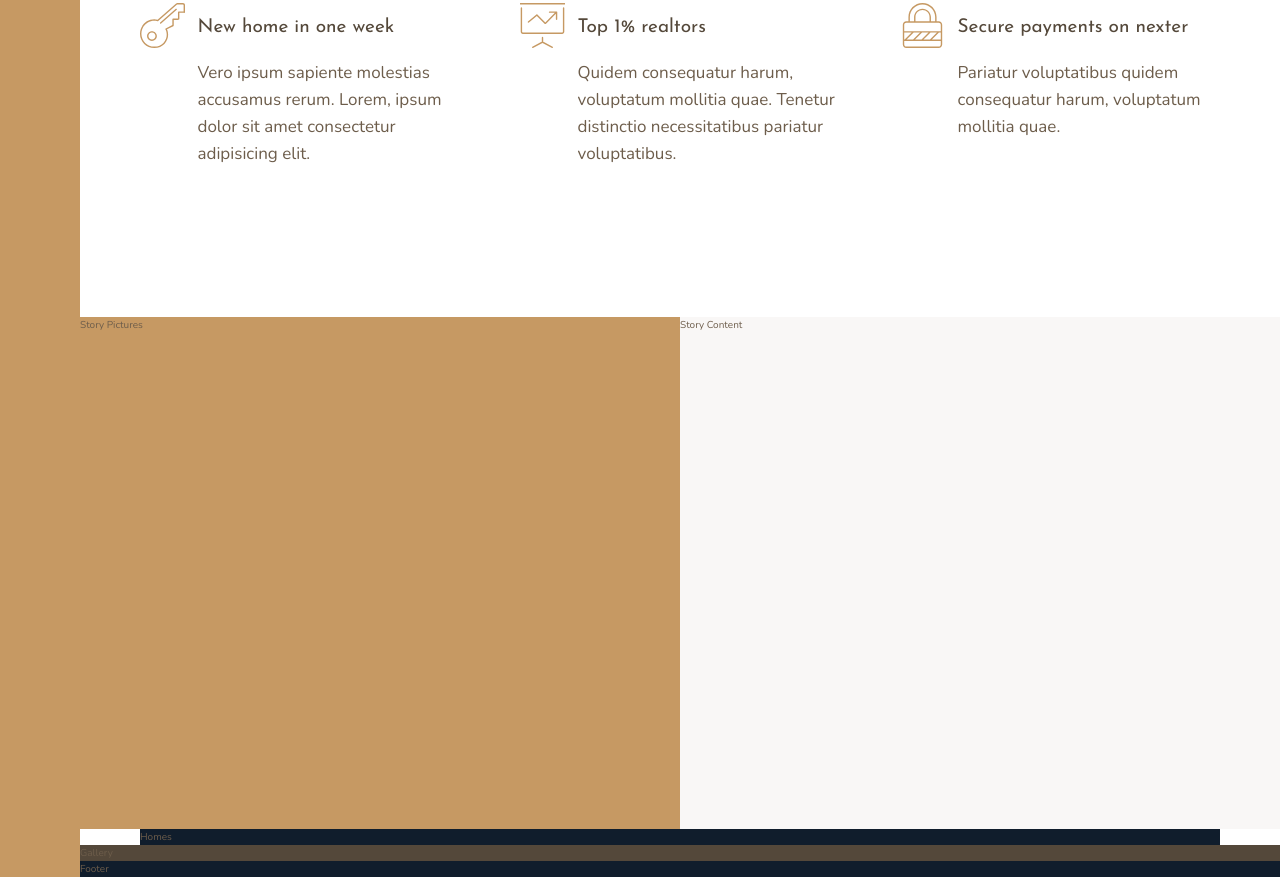
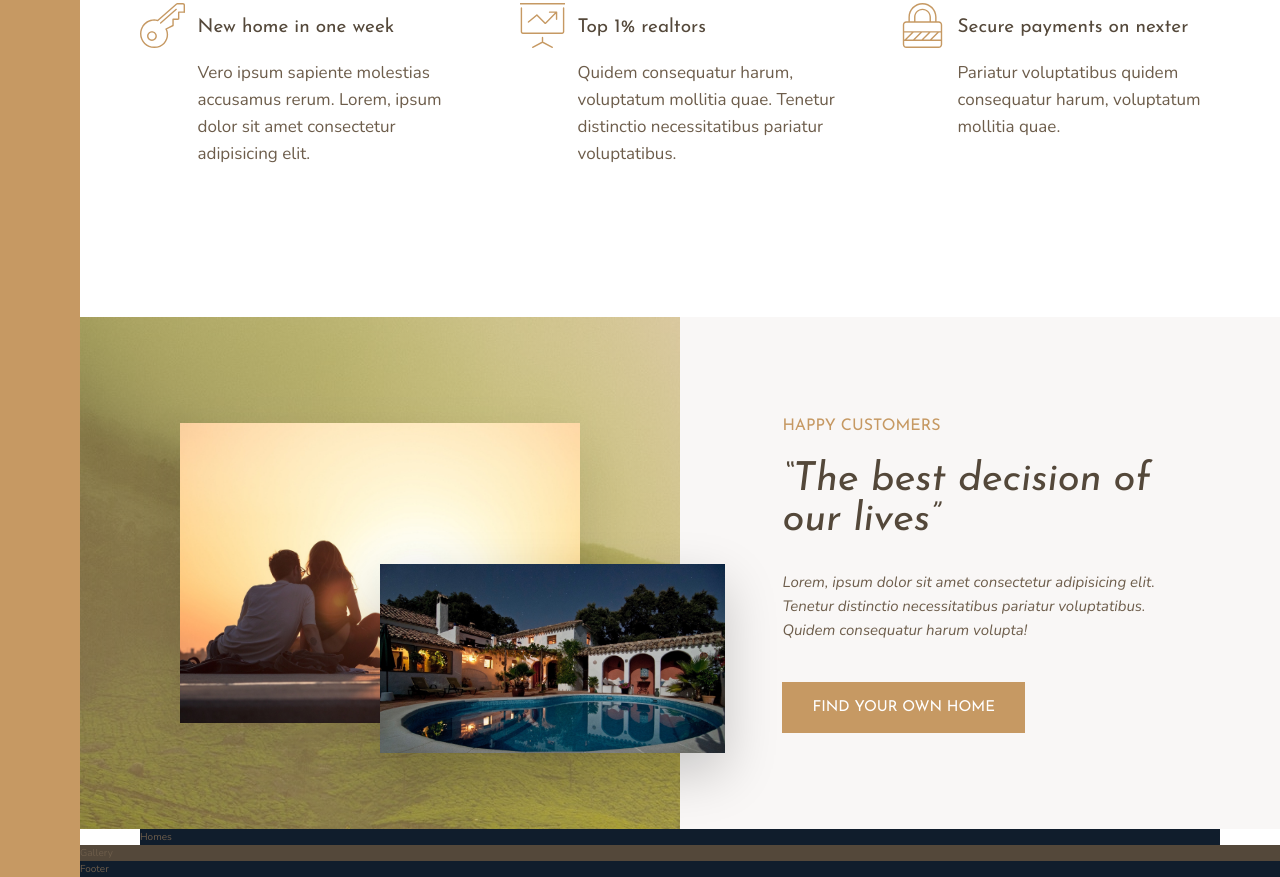
Before and after one commit to paulgellatly/nexter, a website: page index.html in a window 1280 px wide. Shown: the part 991-1868 px from the top of the page. Drawn offline with nearby package versions, Linux system fonts and the light colour scheme.

Commit message:
built story-section

```diff
--- a/index.html
+++ b/index.html
@@ -70,11 +70,17 @@
         </section>
 
         <div class="story__pictures">
-            Story Pictures
+            <img src="img/story-1.jpeg" alt="Couple with new house" class="story__img--1">
+            <img src="img/story-2.jpeg" alt="New house" class="story__img--2">
         </div>
 
         <div class="story__content">
-            Story Content
+            <h3 class="heading-3 mb-sm">Happy Customers</h3>
+            <h2 class="heading-2 heading-2--dark mb-md">&ldquo;The best decision of our lives&rdquo;</h2>
+            <p class="story__text">
+                Lorem, ipsum dolor sit amet consectetur adipisicing elit. Tenetur distinctio necessitatibus pariatur voluptatibus. Quidem consequatur harum volupta!
+            </p>
+            <button class="btn">Find your own home</button>
         </div>
 
         <section class="homes">
--- a/sass/_story.scss
+++ b/sass/_story.scss
@@ -2,10 +2,52 @@
 	&__pictures {
 		background-color: $color-primary;
 		grid-column: full-start / col-end 4;
+		background-image: linear-gradient(
+				rgba($color-primary, .5),
+				rgba($color-primary, .5)
+			),
+			url(../img/back.jpg);
+
+		display: grid;
+		grid-template-rows: repeat(6, 1fr);
+		grid-template-columns: repeat(6, 1fr);
+		align-items: center;
+	}
+
+	&__img--1 {
+		width: 100%;
+		grid-row: 2 / 6;
+		grid-column: 2 / 6;
+		box-shadow: 0 2rem 5rem rgba(#000, .1);
+	}
+
+	&__img--2 {
+		width: 115%;
+		grid-row: 4 / 6;
+		grid-column: 4 / 7;
+		z-index: 20;
+		box-shadow: 0 2rem 5rem rgba(#000, .2);
 	}
 
 	&__content {
 		background-color: $color-grey-light-1;
 		grid-column: col-start 5 / full-end;
+
+		padding: 6rem 8vw;
+
+		// display: flex;
+		// flex-direction: column;
+		// justify-content: center;
+		// align-items: flex-start;
+
+		display: grid;
+		align-content: center;
+		justify-items: flex-start;
+	}
+
+	&__text {
+		font-size: 1.5rem;
+		font-style: italic;
+		margin-bottom: 4rem;
 	}
 }
--- a/sass/_typography.scss
+++ b/sass/_typography.scss
@@ -9,10 +9,23 @@
 
 .heading-2 {
 	@extend %heading;
+	font-size: 4rem;
+	font-style: italic;
+	line-height: 1;
+	&--light {
+		color: $color-grey-light-1;
+	}
+
+	&--dark {
+		color: $color-grey-dark-1;
+	}
 }
 
 .heading-3 {
 	@extend %heading;
+	font-size: 1.6rem;
+	color: $color-primary;
+	text-transform: uppercase;
 }
 
 .heading-4 {
@@ -27,3 +40,36 @@
 		color: $color-grey-dark-1;
 	}
 }
+
+.btn {
+	background-color: $color-primary;
+	color: #fff;
+	border: none;
+	border-radius: 0;
+	font-family: $font-display;
+	font-size: 1.5rem;
+	text-transform: uppercase;
+	padding: 1.8rem 3rem;
+	cursor: pointer;
+	transition: all .2s;
+
+	&:hover {
+		background-color: $color-primary-dark;
+	}
+}
+
+.mb-sm {
+	margin-bottom: 2rem;
+}
+
+.mb-md {
+	margin-bottom: 3rem;
+}
+
+.mb-lg {
+	margin-bottom: 4rem;
+}
+
+.mb-hg {
+	margin-bottom: 8rem;
+}
```
Also changed, not shown: css/style.css.
